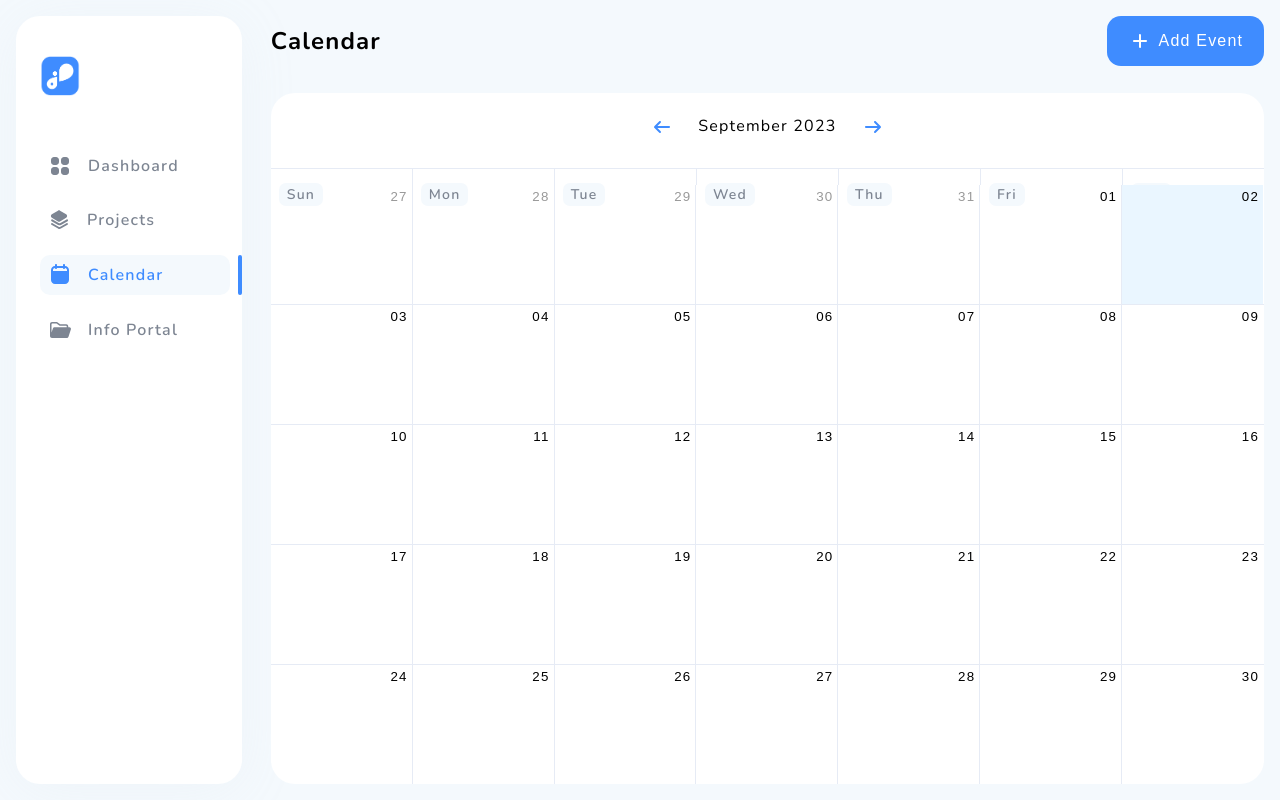
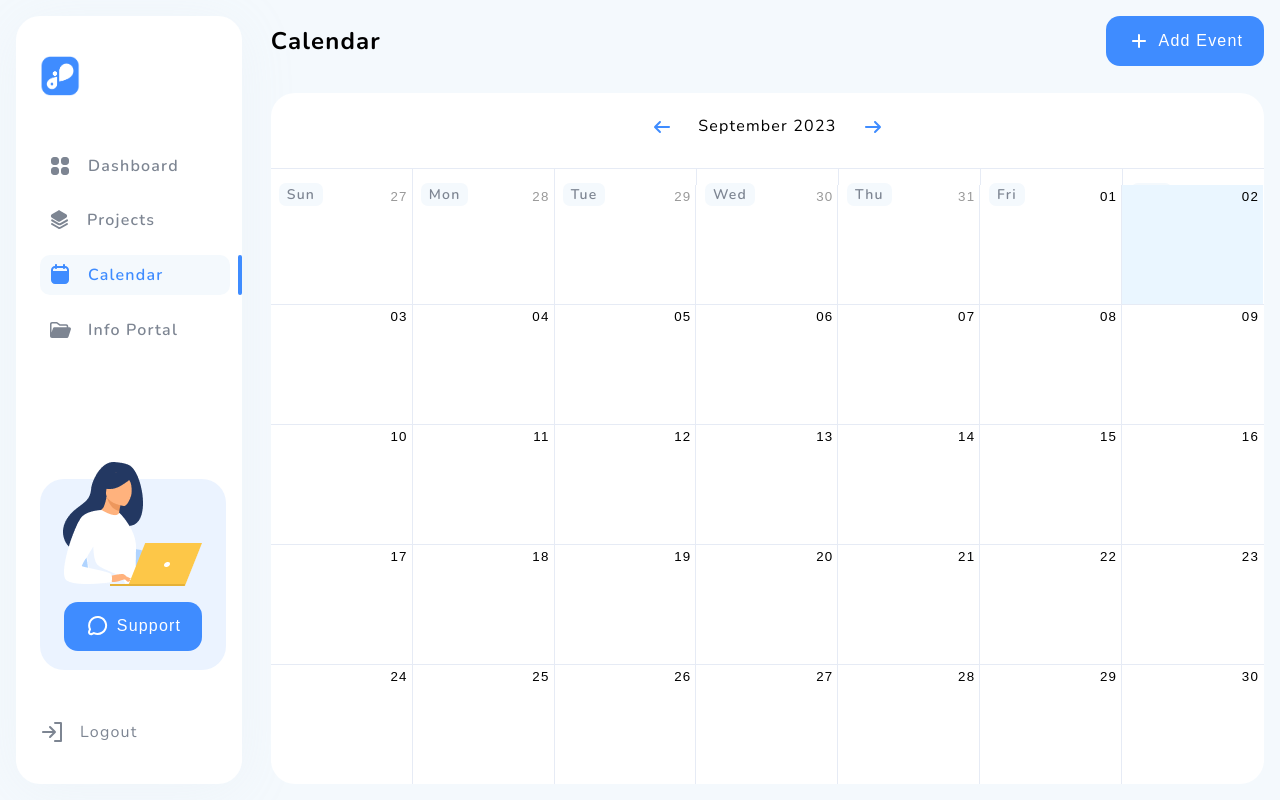
Before and after one commit to Ezekwu/Sure-scores, a Next.js app: page /calendar in a window 1280 px wide. Built offline with nearby package versions, Linux system fonts and the light colour scheme.

Commit message:
chore(): Designed the navbar

```diff
--- a/components/layout/Navbar/Navbar.module.scss
+++ b/components/layout/Navbar/Navbar.module.scss
@@ -5,6 +5,9 @@
   padding: 2.5rem 0rem 2.5rem 1.5rem;
   border-radius: 24px;
   box-shadow: $box-shadow-grey;
+  display: flex;
+  flex-direction: column;
+  justify-content: space-between;
 
   .logo {
     width: 40px;
@@ -55,8 +58,6 @@
         background-color: $color-primary-10;
         color: $color-primary;
       }
-
-
     }
 
     .active_indicator{
@@ -67,5 +68,41 @@
     }
   }
 
+  .bottom_column {
+    padding-right: 1rem;
 
+    .support{
+      border-radius: 24px;
+      background:#3f8cff1a;
+      padding: 1.2rem;
+      display: flex;
+      align-items: center;
+      flex-direction: column;
+      gap: 1rem;
+
+
+      img {
+        margin-top: -25%;
+      }
+    }
+
+
+    span {
+      display: flex;
+      align-items: center;
+      gap: 1rem;
+      color: $color-grey-30;
+      cursor: pointer;
+      margin-top: 3.1rem;
+      svg {
+        fill: $color-grey-30;
+      }
+      &:hover {
+        color: $color-primary;
+        svg {
+          fill: $color-primary !important;
+        }
+      }
+    }
+  }
 }
--- a/components/layout/Navbar/Navbar.tsx
+++ b/components/layout/Navbar/Navbar.tsx
@@ -3,14 +3,17 @@ import DashboardSvg from '@/public/assets/icons/DashboardSvg';
 import ProjectsSvg from '@/public/assets/icons/ProjectsSvg';
 import CalenderSvg from '@/public/assets/icons/CalenderSvg';
 import FileSvg from '@/public/assets/icons/FileSvg';
-import Logo from '../../../public/assets/images/logo-blue.png'
-
+import ExitSvg from '@/public/assets/icons/ExitSvg';
+import Logo from '../../../public/assets/images/logo-blue.png';
+import supportIllustration from '../../../public/assets/images/support-illustration.png';
+import UiButton from '@/components/ui/Button/UiButton';
 
 
 import Link from "next/link";
 import Image from 'next/image';
 import { usePathname } from 'next/navigation';
 import styles from './Navbar.module.scss';
+import MessageSvg from '@/public/assets/icons/MessageSvg';
 
 interface NavLinks {
   name: string,
@@ -60,6 +63,19 @@ const navLinks: NavLinks[] = [
             ))}
           </nav>
         </div>
+        <div className={styles.bottom_column}>
+          <div className={styles.support}>
+            <Image src={supportIllustration} alt=''/>
+             <UiButton>
+                <MessageSvg />
+                Support
+             </UiButton>
+          </div>
+          <span>
+            <ExitSvg />
+            Logout
+          </span>
+        </div>
       </div>
     )
   }
--- a/components/ui/Button/button.module.scss
+++ b/components/ui/Button/button.module.scss
@@ -3,7 +3,7 @@
   display: flex;
   justify-content: space-between;
   align-items: center;
-  gap: 0.4rem;
+  gap: 0.5rem;
   font-size: 1rem;
   font-style: normal;
   border: none;
@@ -15,6 +15,7 @@
   background-color: $color-primary;
   text-transform: capitalize;
   transition: all .18s ease-in;
+  opacity: 1;
   &:hover {
     background-color: $color-primary-20;
     box-shadow: $box-shadow-primary;
--- /dev/null
+++ b/public/assets/icons/ExitSvg.tsx
@@ -0,0 +1,7 @@
+export default function ExitSvg () {
+  return (
+    <svg xmlns="http://www.w3.org/2000/svg" width="24" height="24" viewBox="0 0 24 24" fill="none">
+      <path fill-rule="evenodd" clip-rule="evenodd" d="M21 2C21.5128 2 21.9355 2.38604 21.9933 2.88338L22 3V21C22 21.5128 21.614 21.9355 21.1166 21.9933L21 22H15C14.4477 22 14 21.5523 14 21C14 20.4872 14.386 20.0645 14.8834 20.0067L15 20H20V4H15C14.4872 4 14.0645 3.61396 14.0067 3.11662L14 3C14 2.48716 14.386 2.06449 14.8834 2.00673L15 2H21ZM10.6129 6.2097L10.7071 6.29289L15.7071 11.2929C16.0676 11.6534 16.0953 12.2206 15.7903 12.6129L15.7071 12.7071L10.7071 17.7071C10.3166 18.0976 9.68342 18.0976 9.29289 17.7071C8.93241 17.3466 8.90468 16.7794 9.2097 16.3871L9.29289 16.2929L12.585 13H3C2.44772 13 2 12.5523 2 12C2 11.4872 2.38604 11.0645 2.88338 11.0067L3 11H12.585L9.29289 7.70711C8.93241 7.34662 8.90468 6.77939 9.2097 6.3871L9.29289 6.29289C9.62334 5.96245 10.1275 5.91161 10.5114 6.14038L10.6129 6.2097Z" />
+    </svg>
+  )
+}
--- /dev/null
+++ b/public/assets/icons/MessageSvg.tsx
@@ -0,0 +1,7 @@
+export default function MessageSvg () {
+  return (
+    <svg xmlns="http://www.w3.org/2000/svg" width="24" height="24" viewBox="0 0 24 24" fill="none">
+      <path fill-rule="evenodd" clip-rule="evenodd" d="M13.1169 2.00003H12.6169C11.1421 1.99628 9.68472 2.34146 8.36607 3.00752C5.15179 4.61395 3.11832 7.90212 3.11693 11.4997L3.12322 11.8681C3.16381 12.9716 3.39941 14.0594 3.81816 15.0806L3.92393 15.3251L3.2286 17.0032C2.91564 17.7583 2.92435 18.6084 3.25269 19.3569L3.32817 19.5163C4.04434 20.9218 5.74201 21.5409 7.20512 20.8991L8.80293 20.1971L9.03643 20.2989C10.1711 20.7642 11.3884 21.0033 12.6195 21.0001C16.2149 20.9987 19.5031 18.9652 21.1114 15.7472C21.7756 14.4323 22.1208 12.9749 22.117 11.4976L22.117 11.0001C21.8542 6.21065 18.1382 2.41086 13.4391 2.02002L13.1169 2.00003ZM12.6144 4.00003L13.0749 3.99911L13.0618 3.99851C16.8687 4.20861 19.9084 7.24834 20.1185 11.0552L20.117 11.5001C20.12 12.6651 19.8484 13.8117 19.3243 14.8493C18.0527 17.3936 15.4568 18.999 12.6165 19.0001C11.452 19.0031 10.3053 18.7316 9.26778 18.2075C9.0013 18.0729 8.68862 18.0644 8.41522 18.1843L6.40171 19.0676C5.89594 19.2894 5.30609 19.0593 5.08423 18.5535C4.97478 18.304 4.97188 18.0206 5.0762 17.7689L5.94073 15.683C6.05229 15.4138 6.0409 15.1094 5.90952 14.8493C5.38547 13.8117 5.11389 12.6651 5.11692 11.5027C5.11802 8.66029 6.7234 6.06436 9.26398 4.79462C10.3053 4.26867 11.4519 3.99707 12.6144 4.00003Z" fill="white"/>
+    </svg>
+  )
+}
```
Also changed, not shown: public/assets/images/support-illustration.png (added).
